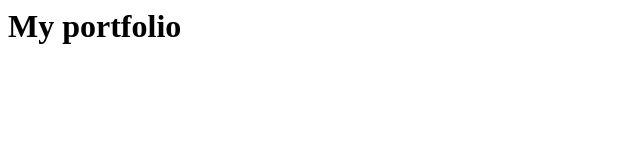
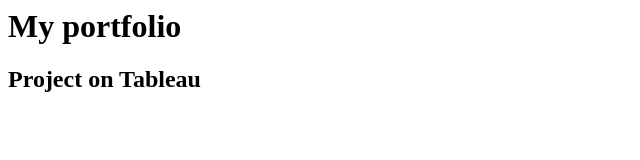
Before and after one commit to Vikaschilukuri1130/Pro.github.io, a plain HTML site: page index.html in a window 1280 px wide. Shown: the whole page, without its empty margins (0-640 px from the left). Drawn offline with Linux system fonts and the light colour scheme.

Commit message:
Update index.html

```diff
--- a/index.html
+++ b/index.html
@@ -1 +1,2 @@
 <h1>My portfolio</h1>
+<h2> Project on Tableau</h2>
```
